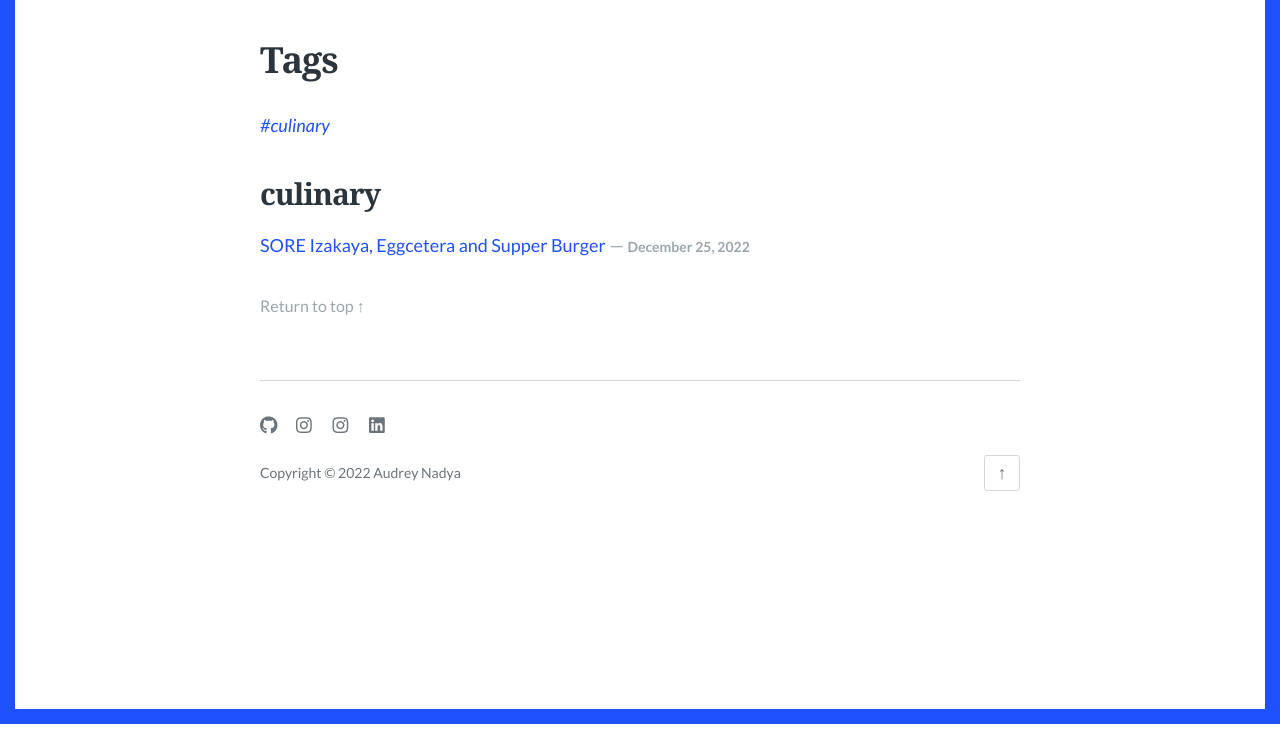
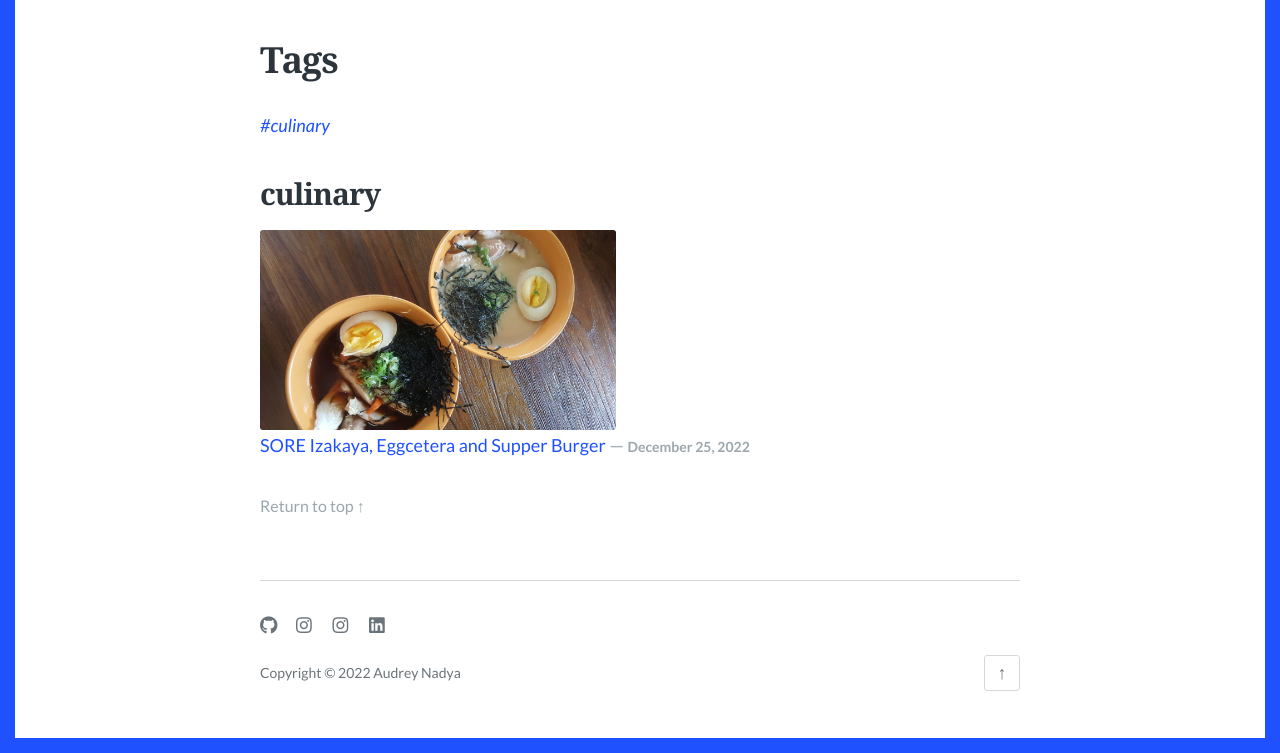
Before and after one commit to audreystour/audreystour.github.io, a Jekyll site: the page built from tags.md, in a window 1280 px wide. Shown: the part 176-929 px from the top of the page. Built offline with Jekyll 4.4.1, drawn with Linux system fonts in a browser that asks for light colours; some web fonts are replaced; before the commit the page ends 900 px from its top, so only the background shows below that.

Commit message:
show image in tags

```diff
--- a/_layouts/tags.html
+++ b/_layouts/tags.html
@@ -19,6 +19,7 @@ layout: default
         <h2 id="{{ tag | cgi_escape }}">{{ tag }}</h2>
         <ul class="archive-post-list">
         {% for post in site.tags[tag] %}
+          <img src="{{post.feature_image}}" style="height:200px">
           <li><a href="{{ site.baseurl }}{{ post.url }}">{{ post.title }}</a> <span class="archive-meta"> — <time class="archive-date" datetime="{{ post.date | date: "%Y-%m-%d" }}">{{ post.date | date: "%B %-d, %Y" }}</time></span></li>
         {% endfor %}
         </ul><!-- .archive-post-list -->
```
